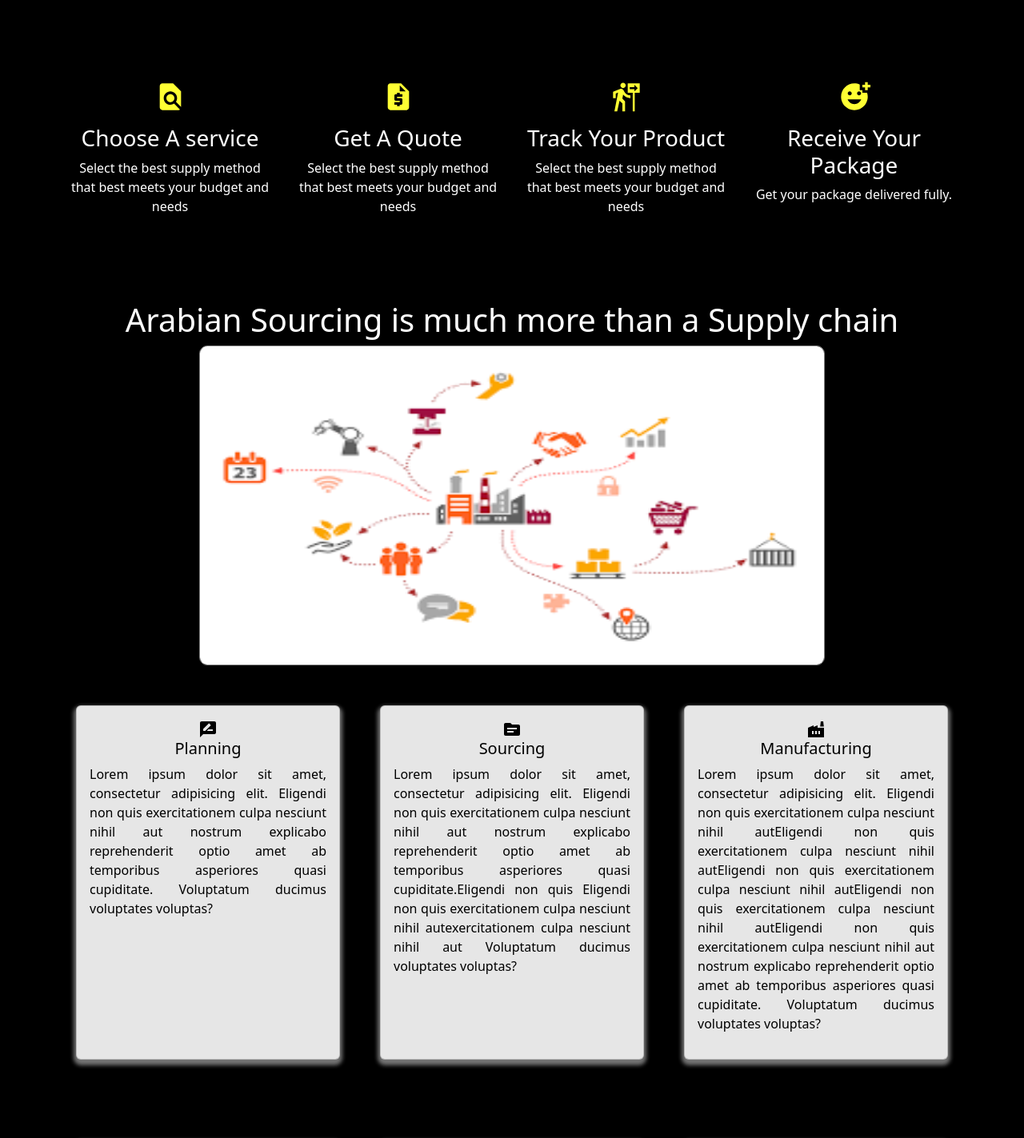
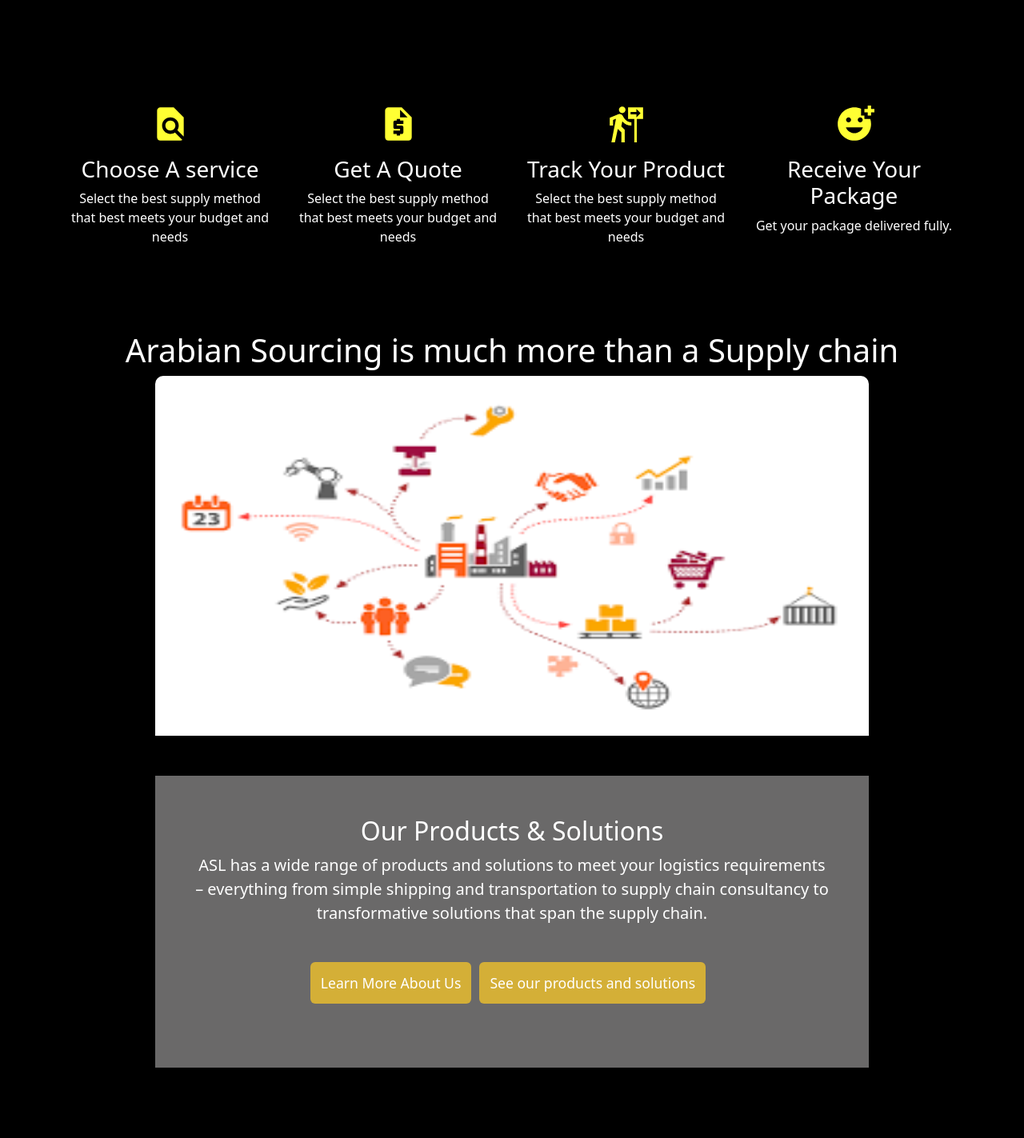
Before and after one commit to meekkaran/Supply-Chain-Management, a React (Create React App) app: page / in a window 1280 px wide. Shown: the part 884-2307 px from the top of the page at 80% size. Built offline with nearby package versions, Linux system fonts and the light colour scheme.

Commit message:
about us page

```diff
--- a/src/components/About/about.css
+++ b/src/components/About/about.css
@@ -82,3 +82,72 @@
     color: #ffff33  !important;
     margin: 15px;
   }
+
+  /* teams section */
+.teams-container{
+  max-width: 1200px;
+  margin: auto;
+  padding: 48px 0;
+  display: flex;
+  flex-wrap: wrap;
+  justify-content: center;
+}
+.teams{
+  margin:10px;
+  padding: 22px;
+  max-width: 40%;
+  cursor: pointer;
+  transition: 0.4s;
+  box-sizing: border-box;
+}
+.teams:hover{
+  background: #ddd;
+}
+.teams img{
+  width:200px;
+  height:200px;
+}
+.name{
+  padding: 12px;
+  font-weight: bold;
+  font-size: 16px;
+  text-transform: uppercase;
+  color:#000;
+}
+.design{
+  font-style: italic;
+  color: #888;
+}
+.about{
+  margin: 20px 0;
+  font-weight: lighter;
+  color: #000;
+}
+.social-links{
+  margin: 14px;
+}
+.social-links:hover{
+  transform: scale(1.5);
+}
+.social-links a{
+  display: inline-block;
+  color: #d4af37;
+  font-size: 1.4em;
+  margin-right: 5px;
+}
+.ourteam{
+  background:#f5f5f5;
+  border-radius: 2px;
+}
+.ourteam h1{
+  padding: 20px;
+  color: #4e4e4e;
+}
+
+
+/* responsive teams section */
+@media screen and (max-width:600px){
+  .teams{
+    max-width: 100%;
+  }
+}
--- a/src/components/Footer/footer.css
+++ b/src/components/Footer/footer.css
@@ -1,6 +1,4 @@
-/* --------- */
-  /* Footer */
-  /* --------- */
+
   .footer {
     background-color: #202020;
     bottom: 0 !important;
@@ -32,6 +30,11 @@
     font-size: 1.1em;
     color: white !important;
   }
+  .social-icons {
+    display: inline-block !important;
+    padding-right: 15px;
+    padding-left: 15px;
+  }
   @media (max-width: 767px) {
     .footer-copywright {
       text-align: center !important;
--- a/src/components/Home/Home.js
+++ b/src/components/Home/Home.js
@@ -19,8 +19,8 @@
                     Getting items delivered to your doorsteps conveniently and safely can become a real headache
                     </h1>
                     <h4>
-                        Our simple system offers an easy supply chain management plam - each with realistic cost projection,
-                        a step by step procedure to get your items delivered safely to your door steps and a way to track your items.
+                        Our simple system offers an easy supply chain management plam - each with realistic cost projection,<br/>
+                        - a step by step procedure to get your items delivered safely to your door steps<br/> - and a way to track your items.
                     </h4>
                     <p>Simplify your life</p>
                     <Button  className="home-buttons">
--- a/src/components/Home/Home2.js
+++ b/src/components/Home/Home2.js
@@ -1,5 +1,5 @@
 import React from "react";
-import { Container, Row, Col, Card } from "react-bootstrap";
+import { Container, Row, Col, Card, ButtonGroup } from "react-bootstrap";
 import {
   AiFillGithub,
   AiOutlineTwitter,
@@ -21,7 +21,7 @@
 
 function Home2() {
   return (
-    <Container fluid className="home-about-section" id="about">
+    <Container fluid className="home-about-section">
       <Container>
         <Row>
           <h1 style={{ textAlign: "center" }}>How We Work</h1>
@@ -56,16 +56,30 @@
         </Row>
       </Container>
 
-      <Container className="home-about-section">
+      <Container className="home-about">
         <h1>Arabian Sourcing is much more than a Supply chain</h1>
         <img src={supplychain} className="home-about-img"/>
+        <div className="home-products">
+          <h2>Our Products & Solutions</h2>
+          <p>ASL has a wide range of products and solutions to meet your logistics requirements –
+            everything from <bold>simple shipping and transportation</bold> to <bold>supply chain consultancy </bold>to
+            transformative solutions that span the supply chain.</p>
+            <div className="home-products-btn">
+              <a href="/about"><Button className="btn">Learn More About Us</Button></a>
+              <a href="/services"><Button className="btn">See our products and solutions</Button></a>
+            </div>
+        </div>
+      </Container>
+
+      {/* cards section showing the process */}
+      <Container>
         <Row>
           <Col md={4} className="home-card">
             <Card className="home-card-view">
               <Card.Body>
-                <RateReviewIcon />
+                <RateReviewIcon className="icon-colour"/>
                 <Card.Title>Planning </Card.Title>
-                <Card.Text style={{ textAlign: "justify" }}>
+                <Card.Text >
                   <p>Lorem ipsum dolor sit amet, consectetur adipisicing elit. Eligendi non quis exercitationem culpa nesciunt nihil aut nostrum explicabo reprehenderit optio amet ab temporibus asperiores quasi cupiditate. Voluptatum ducimus voluptates voluptas?</p>
                 </Card.Text>
               </Card.Body>
@@ -74,9 +88,9 @@
           <Col md={4} className="home-card">
             <Card className="home-card-view">
               <Card.Body>
-                <SourceIcon/>
+                <SourceIcon  className="icon-colour"/>
                 <Card.Title>Sourcing</Card.Title>
-                <Card.Text style={{ textAlign: "justify" }}>
+                <Card.Text >
                   <p>Lorem ipsum dolor sit amet, consectetur adipisicing elit.
                      Eligendi non quis exercitationem culpa nesciunt nihil aut nostrum explicabo
                      reprehenderit optio amet ab temporibus asperiores quasi cupiditate.Eligendi non quis Eligendi non quis exercitationem culpa nesciunt nihil autexercitationem culpa nesciunt nihil aut Voluptatum ducimus voluptates voluptas?</p>
@@ -87,9 +101,9 @@
           <Col md={4} className="home-card">
             <Card className="home-card-view">
               <Card.Body>
-                <FactoryIcon/>
+                <FactoryIcon className="icon-colour"/>
                 <Card.Title>Manufacturing </Card.Title>
-                <Card.Text style={{ textAlign: "justify" }}>
+                <Card.Text >
                   <p>Lorem ipsum dolor sit amet, consectetur adipisicing elit. Eligendi non quis exercitationem culpa nesciunt nihil autEligendi non quis exercitationem culpa nesciunt nihil autEligendi non quis exercitationem
                      culpa nesciunt nihil autEligendi non quis exercitationem culpa nesciunt nihil autEligendi non quis exercitationem culpa nesciunt nihil aut nostrum explicabo reprehenderit optio amet ab temporibus asperiores quasi cupiditate. Voluptatum ducimus voluptates voluptas?</p>
                 </Card.Text>
@@ -139,7 +153,6 @@
         </Row>
       </Container>
 
-
     </Container>
   );
 }
--- a/src/components/Home/home.css
+++ b/src/components/Home/home.css
@@ -1,6 +1,3 @@
- /* --------- */
-  /* Home section */
-  /* --------- */
 
   .home-header {
     padding-top: 20px !important;
@@ -8,7 +5,6 @@
 
   .home-section {
     position: relative;
-    /* z-index: -1; */
     background-image: var(--image-gradient), url(../../Assets/air1.jpg);
     background-repeat: no-repeat;
     padding-bottom: 30px !important;
@@ -22,7 +18,6 @@
 
   .home-content {
     padding: 9rem 0 2rem !important;
-    /* color: whitesmoke; */
     text-align: left;
   }
   .home-content .home-buttons{
@@ -39,10 +34,7 @@
     padding-left: 45px !important;
   }
 
-  .main-name {
-    color: #cd5ff8;
-  }
-
+  /* home about section */
   .home-about-section {
     position: relative;
     padding-bottom: 70px !important;
@@ -50,85 +42,44 @@
   }
 
   .home-about-description {
-    /* color: white !important; */
     padding-top: 100px !important;
     padding-bottom: 20px !important;
     text-align: center;
   }
-
-  .home-about-body {
-    padding-top: 50px;
-    font-size: 1.2em !important;
-    text-align: left;
+  .home-about {
+    position: relative;
+    padding-bottom: 70px !important;
+    padding-top: 70px !important;
   }
   .home-about-img{
-    width: 70%;
-    height: 400px;
-    border: 1px solid gray;
+    width: 80%;
+    height: 500px;
     border-radius: 10px;
+    padding-bottom: 50px;
+  }
+  .home-products{
+    width: 80%;
+    padding: 50px;
+    background: #6a6969;
+    margin:0 auto
+  }
+  .home-products p{
+    font-size: 20px;
+  }
+  .home-products .home-products-btn{
+    padding: 30px;
+
+  }
+  .home-products-btn .btn{
+    margin-right: 10px;
+    background-color: #d4af37 !important;
+    border: 0 !important;
+    padding: 13px;
+    font-size: 1.1em;
   }
 
-  .home-about-social {
-    text-align: center !important;
-    padding-top: 25px;
-    color: white !important;
-  }
 
-  .home-about-social-links {
-    justify-content: center !important;
-    padding-top: 15px !important;
-    display: inline-block !important;
-    position: relative !important;
-    padding-inline-start: 0 !important;
-  }
-
-  .home-social-icons {
-    position: relative !important;
-    display: inline-block !important;
-    width: 40px !important;
-    height: 40px !important;
-    text-align: center !important;
-    font-size: 1.2em !important;
-    line-height: 2em !important;
-    background: rgba(255, 255, 255, 0.972) !important;
-    border-radius: 50% !important;
-    transition: 0.5s !important;
-  }
-
-  .home-social-icons::before {
-    content: "";
-    position: absolute;
-    top: 0;
-    left: 0;
-    width: 100%;
-    height: 100%;
-    border-radius: 50%;
-    background: #68187a;
-    transition: 0.5s;
-    transform: scale(0.9);
-    z-index: -1;
-  }
-
-  .home-social-icons:hover::before {
-    transform: scale(1.1);
-    box-shadow: 0 0 15px #801f95;
-  }
-
-  .home-social-icons:hover {
-    color: #87209e;
-    box-shadow: 0 0 5px #87209e;
-    text-shadow: 0 0 2px #87209e;
-  }
-
-  .social-icons {
-    display: inline-block !important;
-    padding-right: 15px;
-    padding-left: 15px;
-  }
-
-  .icon-colour {
-    color: #d4af37  !important;
-  }
+  /* home card section */
 
   .home-card {
     padding-top: 50px !important;
@@ -147,7 +98,18 @@
     height: 100% !important;
   }
 
-.home-card .home-buttons{
-  background-color: #d4af37;
-  color: #fff;
+  .icon-colour {
+    color: #d4af37  !important;
+    font-size: 50px !important;
+    text-align: left !important;
+  }
+
+.home-content .home-buttons{
+    background-color: #d4af37 !important;
+    border: 0 !important;
+    padding: 10px;
+    font-size: 0.5em;
 }
+.products .products-buttons{
+  margin-right: 5px;
+}
```
Also changed, not shown: src/components/About/About.js (+35 -27 lines).
